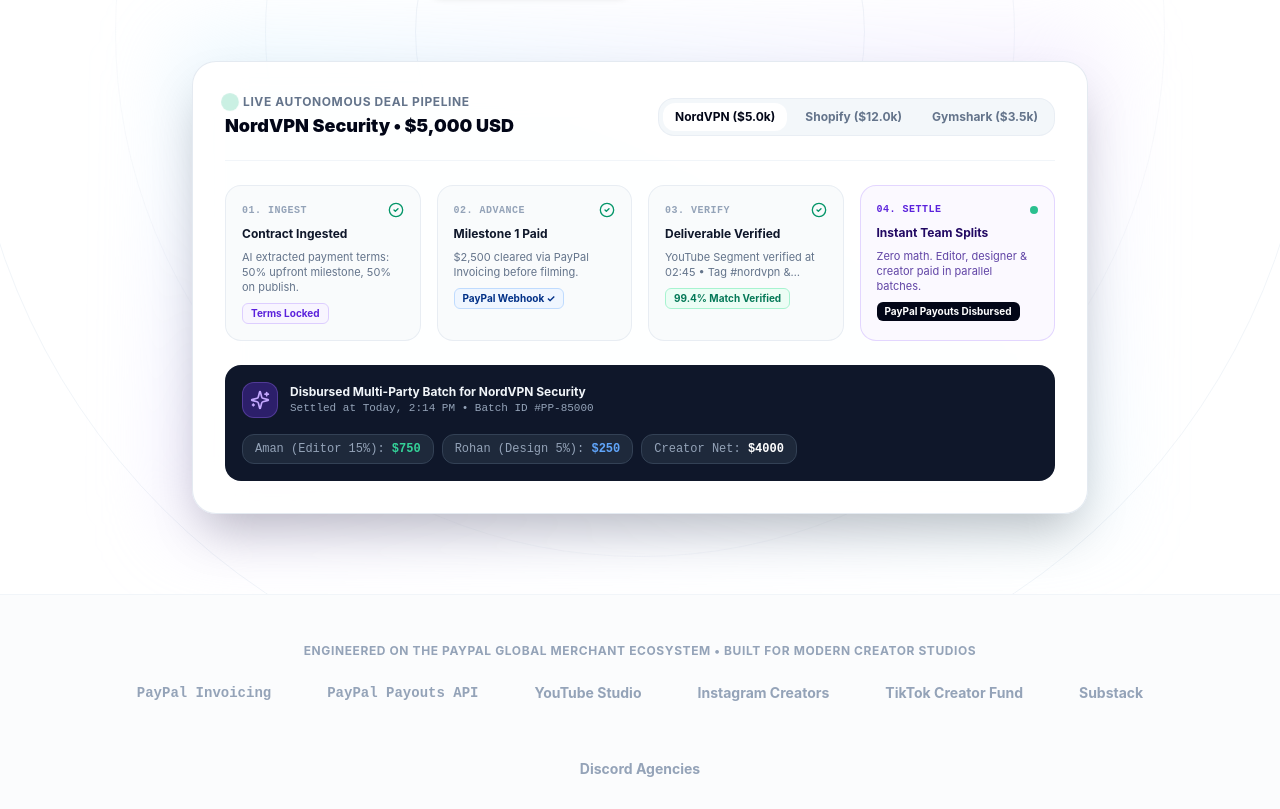
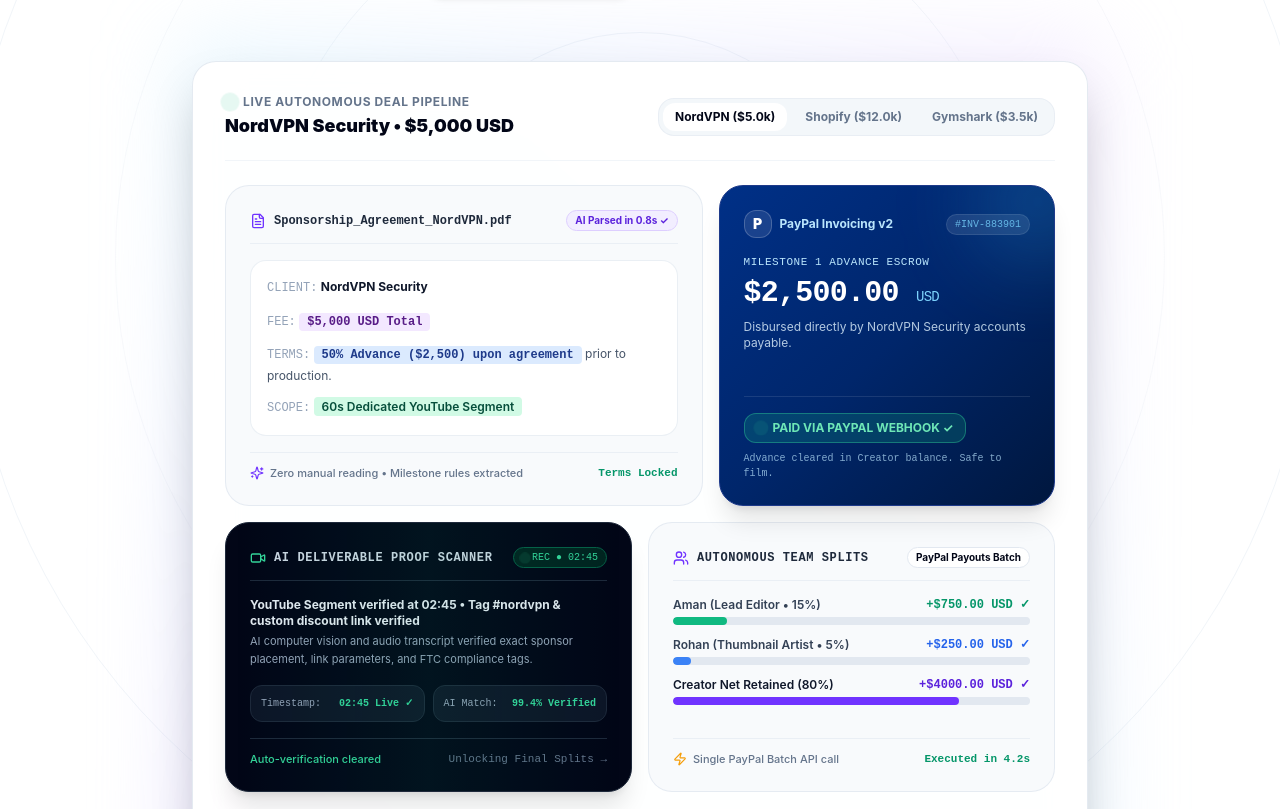
Before and after one commit to ius-sharma/CreatorPay-AI, a Next.js app: page / in a window 1280 px wide. Shown: the part 531-1340 px from the top of the page. Built offline with nearby package versions, Linux system fonts and the light colour scheme.

Commit message:
feat(landing): implement Apple-Style Dynamic Bento Command Center with 4 live synchronized widgets

```diff
--- a/src/app/page.tsx
+++ b/src/app/page.tsx
@@ -274,68 +274,218 @@
                 </div>
               </div>
 
-              {/* 4-Step Interactive Autonomous Workflow Pipeline */}
-              <div className="grid grid-cols-1 md:grid-cols-4 gap-4 mb-6">
+              {/* APPLE-STYLE DYNAMIC BENTO COMMAND CENTER (2x2 Asymmetric Grid) */}
+              <div className="grid grid-cols-1 lg:grid-cols-12 gap-4 mb-6">
 
-                {/* Stage 1: Contract Parsing */}
-                <div className="p-4 rounded-2xl bg-slate-50/80 dark:bg-slate-800/50 border border-slate-200/70 dark:border-slate-700/70 space-y-2 transition-colors duration-500">
-                  <div className="flex items-center justify-between">
-                    <span className="text-[10px] font-bold uppercase tracking-wider text-slate-400 dark:text-slate-500 font-mono">01. INGEST</span>
-                    <CheckCircle2 className="w-4 h-4 text-emerald-600 dark:text-emerald-400" />
+                {/* WIDGET 1: SMART AI CONTRACT HIGHLIGHTER (7 COLS) */}
+                <div className="lg:col-span-7 p-5 sm:p-6 rounded-3xl bg-slate-50/90 dark:bg-slate-800/50 border border-slate-200/80 dark:border-slate-700/80 flex flex-col justify-between transition-all duration-500 hover:border-brand-300 dark:hover:border-brand-700 shadow-xs">
+                  <div>
+                    <div className="flex items-center justify-between mb-4 border-b border-slate-200/60 dark:border-slate-700/60 pb-3">
+                      <div className="flex items-center space-x-2">
+                        <FileText className="w-4 h-4 text-brand-600 dark:text-brand-400" />
+                        <span className="text-xs font-mono font-bold text-slate-800 dark:text-slate-200">
+                          Sponsorship_Agreement_{selectedDeal.brand.split(' ')[0]}.pdf
+                        </span>
+                      </div>
+                      <span className="text-[10px] font-bold text-brand-700 dark:text-brand-300 bg-brand-100/70 dark:bg-brand-950/80 px-2 py-0.5 rounded-full border border-brand-200 dark:border-brand-800">
+                        AI Parsed in 0.8s ✓
+                      </span>
+                    </div>
+
+                    <div className="space-y-3 text-xs text-slate-600 dark:text-slate-300 leading-relaxed font-sans bg-white dark:bg-slate-900/90 p-4 rounded-2xl border border-slate-200/70 dark:border-slate-700/70 shadow-2xs">
+                      <p>
+                        <span className="text-slate-400 font-mono">CLIENT:</span>{' '}
+                        <strong className="text-slate-900 dark:text-white">{selectedDeal.brand}</strong>
+                      </p>
+                      <p>
+                        <span className="text-slate-400 font-mono">FEE:</span>{' '}
+                        <mark className="bg-purple-100 dark:bg-purple-900/60 text-purple-900 dark:text-purple-200 px-2 py-0.5 rounded font-mono font-bold">
+                          ${selectedDeal.amount.toLocaleString()} USD Total
+                        </mark>
+                      </p>
+                      <p>
+                        <span className="text-slate-400 font-mono">TERMS:</span>{' '}
+                        <mark className="bg-blue-100 dark:bg-blue-900/60 text-blue-900 dark:text-blue-200 px-2 py-0.5 rounded font-mono font-bold">
+                          50% Advance (${selectedDeal.advanceMilestone.toLocaleString()}) upon agreement
+                        </mark>
+                        {' '}prior to production.
+                      </p>
+                      <p>
+                        <span className="text-slate-400 font-mono">SCOPE:</span>{' '}
+                        <mark className="bg-emerald-100 dark:bg-emerald-900/60 text-emerald-900 dark:text-emerald-200 px-2 py-0.5 rounded font-semibold">
+                          {selectedDeal.dealType}
+                        </mark>
+                      </p>
+                    </div>
                   </div>
-                  <p className="text-xs font-bold text-slate-900 dark:text-slate-100">Contract Ingested</p>
-                  <p className="text-[11px] text-slate-500 dark:text-slate-400 leading-snug">
-                    AI extracted payment terms: 50% upfront milestone, 50% on publish.
-                  </p>
-                  <span className="inline-block text-[10px] font-bold text-brand-700 dark:text-brand-300 bg-brand-50 dark:bg-brand-950/60 px-2 py-0.5 rounded-md border border-brand-200 dark:border-brand-800">
-                    Terms Locked
-                  </span>
+
+                  <div className="mt-4 pt-3 border-t border-slate-200/60 dark:border-slate-700/60 flex items-center justify-between text-[11px] text-slate-500 dark:text-slate-400 font-medium">
+                    <span className="flex items-center space-x-1.5">
+                      <Sparkles className="w-3.5 h-3.5 text-brand-600 dark:text-brand-400" />
+                      <span>Zero manual reading • Milestone rules extracted</span>
+                    </span>
+                    <span className="font-mono text-emerald-600 dark:text-emerald-400 font-bold">Terms Locked</span>
+                  </div>
                 </div>
 
-                {/* Stage 2: Milestone Invoicing */}
-                <div className="p-4 rounded-2xl bg-slate-50/80 dark:bg-slate-800/50 border border-slate-200/70 dark:border-slate-700/70 space-y-2 transition-colors duration-500">
-                  <div className="flex items-center justify-between">
-                    <span className="text-[10px] font-bold uppercase tracking-wider text-slate-400 dark:text-slate-500 font-mono">02. ADVANCE</span>
-                    <CheckCircle2 className="w-4 h-4 text-emerald-600 dark:text-emerald-400" />
+                {/* WIDGET 2: PAYPAL DIGITAL ESCROW CARD (5 COLS) */}
+                <div className="lg:col-span-5 p-5 sm:p-6 rounded-3xl bg-gradient-to-br from-[#003087] via-[#00266b] to-[#00173e] text-white flex flex-col justify-between shadow-xl relative overflow-hidden border border-blue-900">
+                  {/* Subtle Background Glow */}
+                  <div className="absolute -top-12 -right-12 w-32 h-32 bg-sky-400/20 rounded-full blur-2xl pointer-events-none" />
+
+                  <div>
+                    <div className="flex items-center justify-between mb-4">
+                      <div className="flex items-center space-x-2">
+                        <span className="w-7 h-7 rounded-xl bg-white/10 backdrop-blur-md border border-white/20 flex items-center justify-center font-black text-sm text-white">
+                          P
+                        </span>
+                        <span className="text-xs font-bold text-sky-200">
+                          PayPal Invoicing v2
+                        </span>
+                      </div>
+                      <span className="text-[10px] font-mono text-sky-300/80 bg-white/10 px-2 py-0.5 rounded-full border border-white/10">
+                        #INV-883901
+                      </span>
+                    </div>
+
+                    <p className="text-[11px] uppercase tracking-wider text-sky-200 font-mono mb-1">
+                      Milestone 1 Advance Escrow
+                    </p>
+                    <p className="text-3xl font-black text-white font-mono tracking-tight mb-2">
+                      ${selectedDeal.advanceMilestone.toLocaleString()}.00 <span className="text-sm font-normal text-sky-300">USD</span>
+                    </p>
+                    <p className="text-xs text-sky-100/80 leading-snug">
+                      Disbursed directly by {selectedDeal.brand} accounts payable.
+                    </p>
                   </div>
-                  <p className="text-xs font-bold text-slate-900 dark:text-slate-100">Milestone 1 Paid</p>
-                  <p className="text-[11px] text-slate-500 dark:text-slate-400 leading-snug">
-                    ${selectedDeal.advanceMilestone.toLocaleString()} cleared via PayPal Invoicing before filming.
-                  </p>
-                  <span className="inline-block text-[10px] font-bold text-[#003087] dark:text-sky-300 bg-blue-50 dark:bg-blue-950/60 px-2 py-0.5 rounded-md border border-blue-200 dark:border-blue-800">
-                    PayPal Webhook ✓
-                  </span>
+
+                  <div className="mt-5 pt-4 border-t border-white/10 space-y-2">
+                    <div className="inline-flex items-center space-x-2 bg-emerald-500/20 border border-emerald-400/40 px-3 py-1.5 rounded-xl text-emerald-300 text-xs font-bold">
+                      <span className="w-2 h-2 rounded-full bg-emerald-400 animate-ping" />
+                      <span>PAID VIA PAYPAL WEBHOOK ✓</span>
+                    </div>
+                    <p className="text-[10px] text-sky-200/70 font-mono">
+                      Advance cleared in Creator balance. Safe to film.
+                    </p>
+                  </div>
                 </div>
 
-                {/* Stage 3: AI Deliverable Check */}
-                <div className="p-4 rounded-2xl bg-slate-50/80 dark:bg-slate-800/50 border border-slate-200/70 dark:border-slate-700/70 space-y-2 transition-colors duration-500">
-                  <div className="flex items-center justify-between">
-                    <span className="text-[10px] font-bold uppercase tracking-wider text-slate-400 dark:text-slate-500 font-mono">03. VERIFY</span>
-                    <CheckCircle2 className="w-4 h-4 text-emerald-600 dark:text-emerald-400" />
+                {/* WIDGET 3: VIDEO RADAR & DELIVERABLE PROOF SCANNER (6 COLS) */}
+                <div className="lg:col-span-6 p-5 sm:p-6 rounded-3xl bg-slate-950 dark:bg-black text-white border border-slate-800 flex flex-col justify-between shadow-xl relative overflow-hidden">
+                  {/* Radar Scanning Beam Overlay */}
+                  <div className="pointer-events-none absolute inset-0 bg-gradient-to-r from-transparent via-emerald-500/10 to-transparent animate-pulse" />
+
+                  <div>
+                    <div className="flex items-center justify-between mb-4 border-b border-slate-800 pb-3">
+                      <div className="flex items-center space-x-2">
+                        <Video className="w-4 h-4 text-emerald-400" />
+                        <span className="text-xs font-bold uppercase tracking-wider text-slate-300 font-mono">
+                          AI Deliverable Proof Scanner
+                        </span>
+                      </div>
+                      <span className="text-[10px] font-mono text-emerald-400 bg-emerald-950/80 px-2 py-0.5 rounded-full border border-emerald-800 flex items-center space-x-1">
+                        <span className="w-1.5 h-1.5 rounded-full bg-emerald-400 animate-ping" />
+                        <span>REC ● 02:45</span>
+                      </span>
+                    </div>
+
+                    <p className="text-xs font-bold text-slate-200 mb-1">
+                      {selectedDeal.deliverable}
+                    </p>
+                    <p className="text-[11px] text-slate-400 mb-4 leading-relaxed">
+                      AI computer vision and audio transcript verified exact sponsor placement, link parameters, and FTC compliance tags.
+                    </p>
+
+                    <div className="grid grid-cols-2 gap-2 text-[10px] font-mono">
+                      <div className="p-2.5 rounded-xl bg-slate-900/90 border border-slate-800 flex items-center justify-between">
+                        <span className="text-slate-400">Timestamp:</span>
+                        <span className="text-emerald-400 font-bold">02:45 Live ✓</span>
+                      </div>
+                      <div className="p-2.5 rounded-xl bg-slate-900/90 border border-slate-800 flex items-center justify-between">
+                        <span className="text-slate-400">AI Match:</span>
+                        <span className="text-emerald-400 font-bold">99.4% Verified</span>
+                      </div>
+                    </div>
                   </div>
-                  <p className="text-xs font-bold text-slate-900 dark:text-slate-100">Deliverable Verified</p>
-                  <p className="text-[11px] text-slate-500 dark:text-slate-400 leading-snug line-clamp-2">
-                    {selectedDeal.deliverable}
-                  </p>
-                  <span className="inline-block text-[10px] font-bold text-emerald-700 dark:text-emerald-300 bg-emerald-50 dark:bg-emerald-950/60 px-2 py-0.5 rounded-md border border-emerald-200 dark:border-emerald-800">
-                    99.4% Match Verified
-                  </span>
+
+                  <div className="mt-4 pt-3 border-t border-slate-800 flex items-center justify-between text-[11px] text-slate-400">
+                    <span className="text-emerald-400 font-medium">Auto-verification cleared</span>
+                    <span className="text-slate-500 font-mono">Unlocking Final Splits →</span>
+                  </div>
                 </div>
 
-                {/* Stage 4: Instant Multi-Party Splits */}
-                <div className="p-4 rounded-2xl bg-brand-50/60 dark:bg-brand-950/40 border border-brand-200/80 dark:border-brand-800/60 space-y-2 transition-colors duration-500">
-                  <div className="flex items-center justify-between">
-                    <span className="text-[10px] font-bold uppercase tracking-wider text-brand-700 dark:text-brand-300 font-mono">04. SETTLE</span>
-                    <span className="w-2 h-2 rounded-full bg-emerald-500 animate-pulse" />
+                {/* WIDGET 4: LIVE MULTI-PARTY SPLIT METER (6 COLS) */}
+                <div className="lg:col-span-6 p-5 sm:p-6 rounded-3xl bg-slate-50/90 dark:bg-slate-800/50 border border-slate-200/80 dark:border-slate-700/80 flex flex-col justify-between transition-all duration-500 shadow-xs">
+                  <div>
+                    <div className="flex items-center justify-between mb-4 border-b border-slate-200/60 dark:border-slate-700/60 pb-3">
+                      <div className="flex items-center space-x-2">
+                        <Users className="w-4 h-4 text-brand-600 dark:text-brand-400" />
+                        <span className="text-xs font-bold uppercase tracking-wider text-slate-800 dark:text-slate-200 font-mono">
+                          Autonomous Team Splits
+                        </span>
+                      </div>
+                      <span className="text-[10px] font-bold text-slate-950 dark:text-white bg-white dark:bg-slate-900 px-2 py-0.5 rounded-full border border-slate-200 dark:border-slate-700">
+                        PayPal Payouts Batch
+                      </span>
+                    </div>
+
+                    <div className="space-y-3">
+                      {/* Editor Cut */}
+                      <div>
+                        <div className="flex justify-between text-xs mb-1">
+                          <span className="font-semibold text-slate-700 dark:text-slate-300">
+                            Aman (Lead Editor • 15%)
+                          </span>
+                          <span className="font-mono font-bold text-emerald-600 dark:text-emerald-400">
+                            +${selectedDeal.editorCut}.00 USD ✓
+                          </span>
+                        </div>
+                        <div className="w-full h-2 rounded-full bg-slate-200 dark:bg-slate-700 overflow-hidden">
+                          <div className="h-full bg-emerald-500 rounded-full transition-all duration-500" style={{ width: '15%' }} />
+                        </div>
+                      </div>
+
+                      {/* Designer Cut */}
+                      <div>
+                        <div className="flex justify-between text-xs mb-1">
+                          <span className="font-semibold text-slate-700 dark:text-slate-300">
+                            Rohan (Thumbnail Artist • 5%)
+                          </span>
+                          <span className="font-mono font-bold text-blue-600 dark:text-sky-400">
+                            +${selectedDeal.designerCut}.00 USD ✓
+                          </span>
+                        </div>
+                        <div className="w-full h-2 rounded-full bg-slate-200 dark:bg-slate-700 overflow-hidden">
+                          <div className="h-full bg-blue-500 rounded-full transition-all duration-500" style={{ width: '5%' }} />
+                        </div>
+                      </div>
+
+                      {/* Creator Net */}
+                      <div>
+                        <div className="flex justify-between text-xs mb-1">
+                          <span className="font-semibold text-slate-900 dark:text-white">
+                            Creator Net Retained (80%)
+                          </span>
+                          <span className="font-mono font-bold text-brand-700 dark:text-brand-300">
+                            +${selectedDeal.creatorCut}.00 USD ✓
+                          </span>
+                        </div>
+                        <div className="w-full h-2 rounded-full bg-slate-200 dark:bg-slate-700 overflow-hidden">
+                          <div className="h-full bg-brand-600 dark:bg-brand-400 rounded-full transition-all duration-500" style={{ width: '80%' }} />
+                        </div>
+                      </div>
+                    </div>
                   </div>
-                  <p className="text-xs font-bold text-brand-950 dark:text-brand-100">Instant Team Splits</p>
-                  <p className="text-[11px] text-brand-900/80 dark:text-brand-200/80 leading-snug">
-                    Zero math. Editor, designer & creator paid in parallel batches.
-                  </p>
-                  <span className="inline-block text-[10px] font-bold text-white bg-slate-950 dark:bg-brand-600 px-2 py-0.5 rounded-md">
-                    PayPal Payouts Disbursed
-                  </span>
+
+                  <div className="mt-4 pt-3 border-t border-slate-200/60 dark:border-slate-700/60 flex items-center justify-between text-[11px] text-slate-500 dark:text-slate-400">
+                    <span className="flex items-center space-x-1.5 font-medium">
+                      <Zap className="w-3.5 h-3.5 text-amber-500" />
+                      <span>Single PayPal Batch API call</span>
+                    </span>
+                    <span className="font-mono text-emerald-600 dark:text-emerald-400 font-bold">Executed in 4.2s</span>
+                  </div>
                 </div>
+
               </div>
 
               {/* Bottom Real Payout Breakdown Strip */}
```
